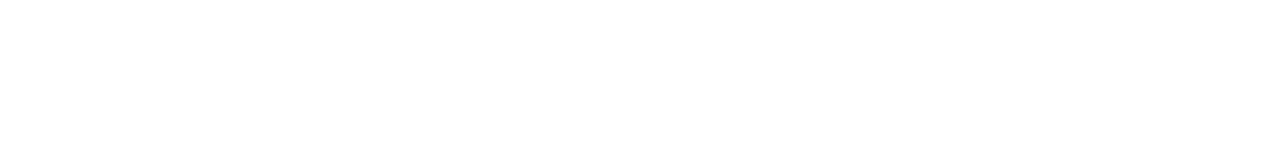
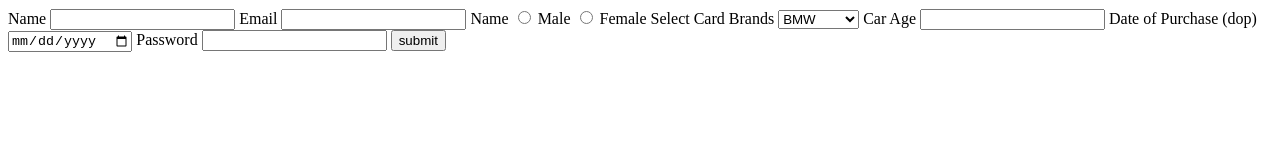
Before and after one commit to acciojob/car-insurance-form-BhaveshWagh, a website: page main.html in a window 1280 px wide. Drawn offline with Linux system fonts and the light colour scheme.

Commit message:
created a submission

```diff
--- a/main.html
+++ b/main.html
@@ -8,7 +8,38 @@
 
 <body>
 	<!-- the entire body must be written by student -->
-    <script type="text/javascript" src="./script.js">
+	<form method="post">
+
+	<label for="name">Name</label>
+	<input type="text" id="name" required/>
+
+	<label for="email">Email</label>
+	<input type="email" id="email" required/>
+
+	<label for="gender" required>Name</label>
+	<input type="radio" /> Male
+	<input type="radio" /> Female
+
+	<label for="cars">Select Card Brands</label>
+	<select id="cars">
+		<option>BMW</option>
+		<option>Audi</option>
+		<option>Mercedez</option>
+	</select>
+
+	<label for="carage">Car Age</label>
+	<input type="number" id="carage" required/>
+
+		<label for="dop">Date of Purchase (dop)</label>
+	<input type="date" id="dop" required/>
+
+		<label for="password">Password</label>
+	<input type="password" id="password" required/>
+
+		<input type="submit" value="submit"/>
+	</form>
+
+	<script type="text/javascript" src="./script.js">
 </script>
 
 </body>
```
